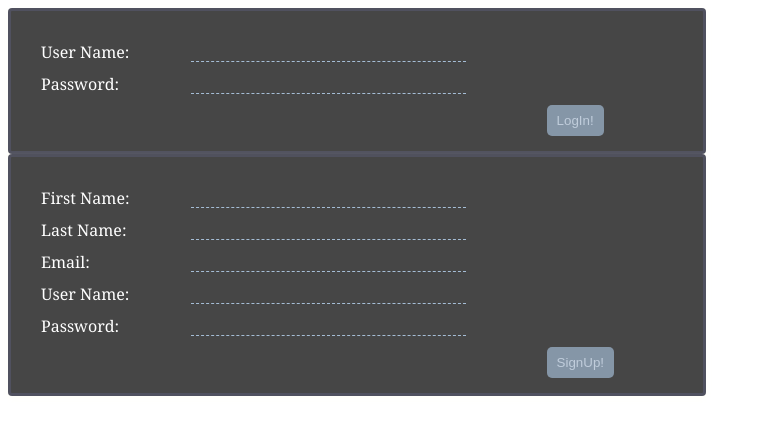
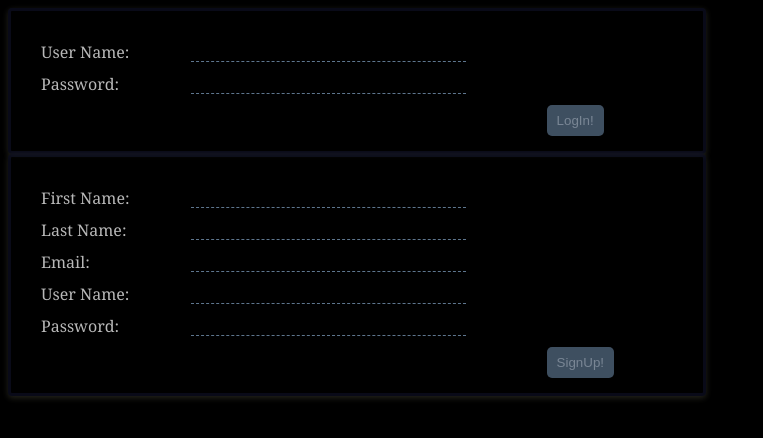
Before and after one commit to iteratehackerspace/ArmDev-, a React (Create React App) app: page /logInSignUp in a window 1280 px wide. Shown: the top 438 px of the page, without its empty margins (0-763 px from the left). Built offline with nearby package versions, Linux system fonts and the light colour scheme; the HTML template or start-up script is replaced by a standard one.

Commit message:
add seperate logInSignUp css file

```diff
--- a/src/components/frontpage/LogInSignUp.jsx
+++ b/src/components/frontpage/LogInSignUp.jsx
@@ -1,6 +1,8 @@
 import React, { Component } from 'react';
 import LogInBox from './LogInBox.jsx';
 import SignUpBox from './SignUpBox.jsx';
+
+import '../../css/frontpage/logInSignUp.css'
 
 class LogInSignUp extends Component {
   render() {
--- /dev/null
+++ b/src/css/frontpage/logInSignUp.css
@@ -0,0 +1,4 @@
+
+body{
+background-color: black;
+}
```
